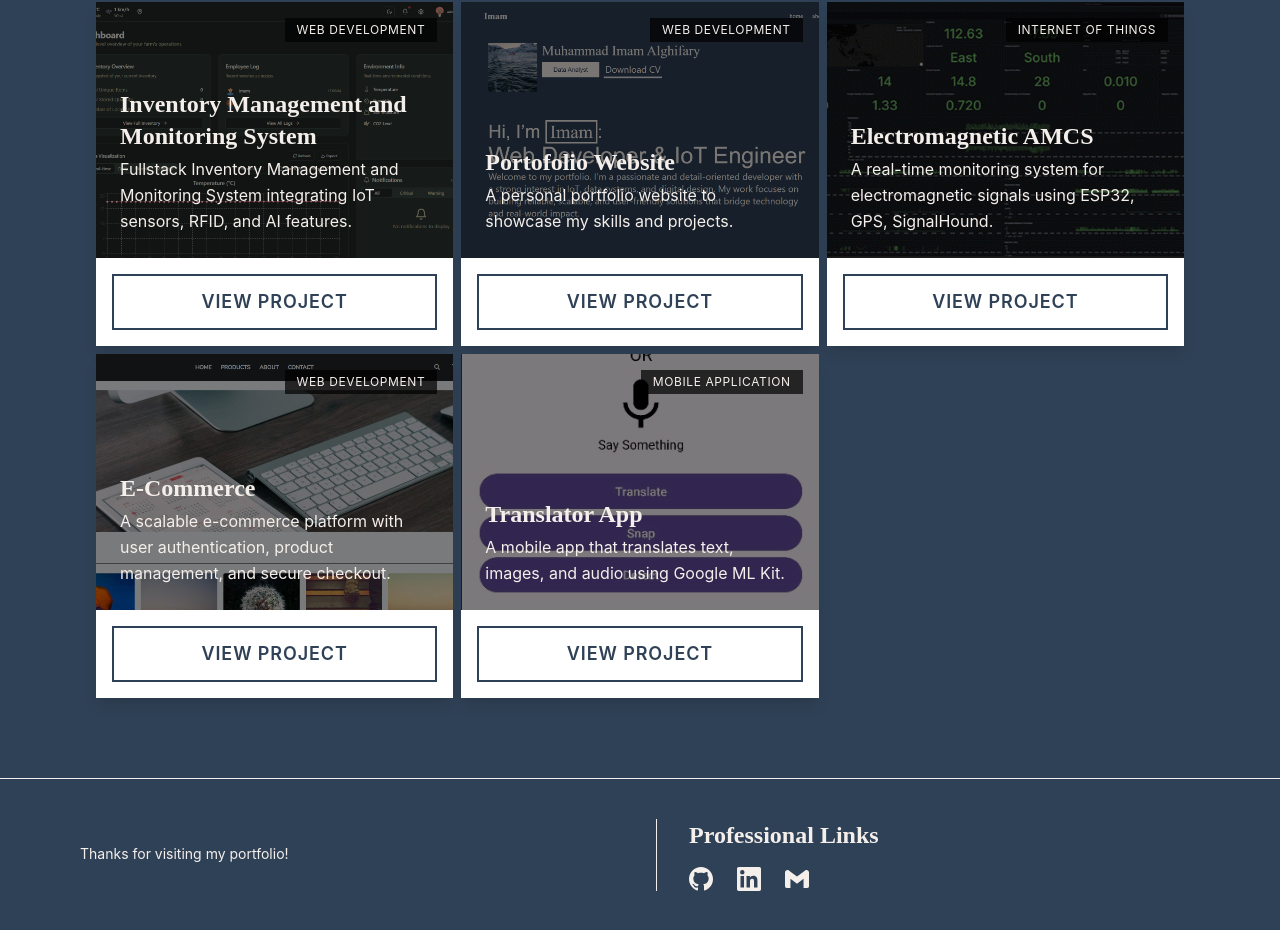
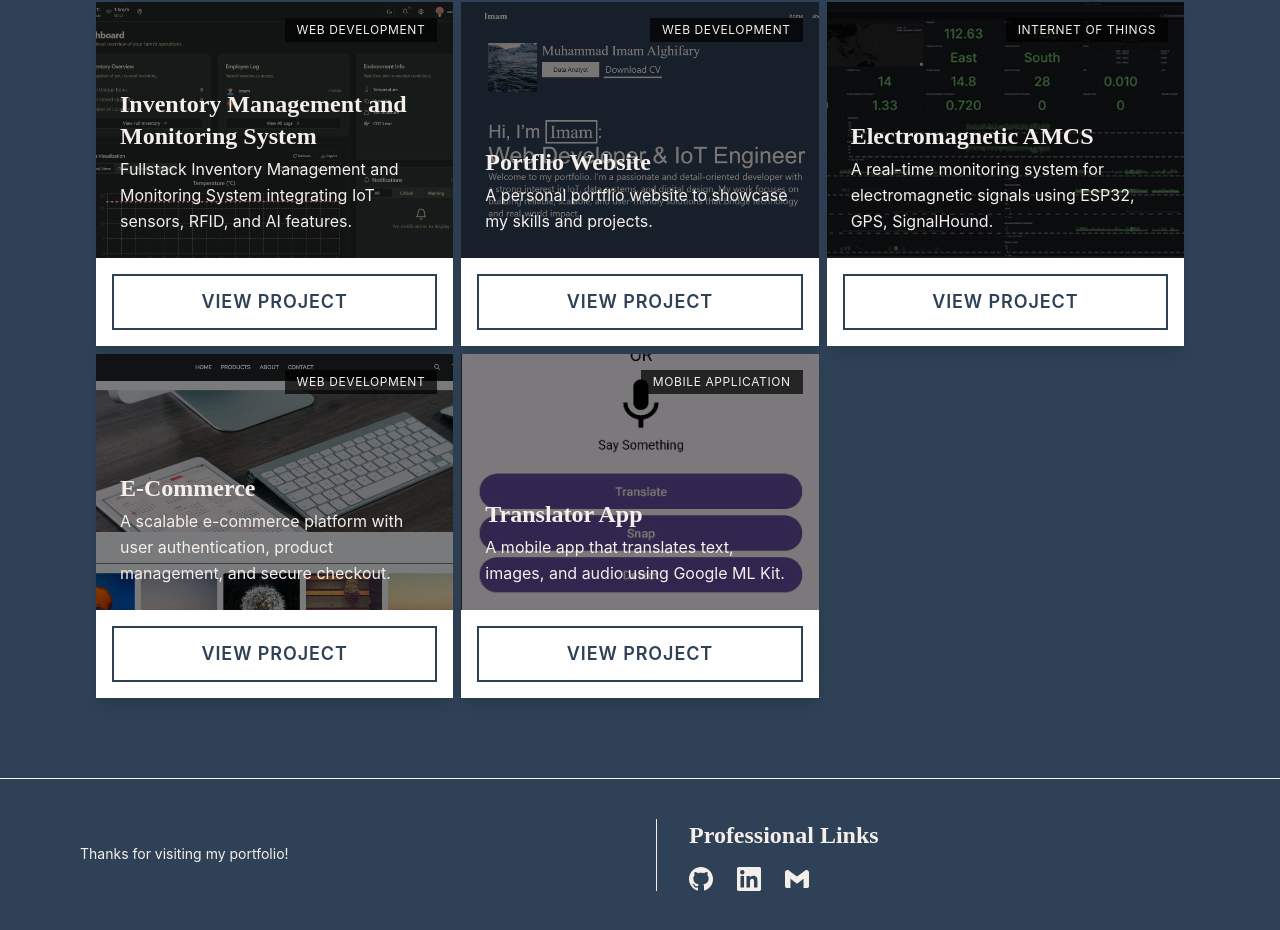
Before and after one commit to ImamAlghifary/my-porotfolio, a React (Vite) app: page / in a window 1280 px wide. Shown: the part 3124-4054 px from the top of the page. Built offline with nearby package versions, Linux system fonts and the light colour scheme.

Commit message:
add project

```diff
--- a/index.html
+++ b/index.html
@@ -4,7 +4,7 @@
     <meta charset="UTF-8" />
     <link rel="icon" type="image/svg+xml" href="I.png" />
     <meta name="viewport" content="width=device-width, initial-scale=1.0" />
-    <title>Imam's Portofolio</title>
+    <title>Imam's Portfolio</title>
   </head>
   <body>
     <div id="root"></div>
--- a/src/data/projectsData.js
+++ b/src/data/projectsData.js
@@ -10,8 +10,8 @@ const projects = [
     },
     {
       uuid: '2',
-      title: 'Portofolio Website',
-      description: 'A personal portfolio website to showcase my skills and projects.',
+      title: 'Portflio Website',
+      description: 'A personal portflio website to showcase my skills and projects.',
       techStack: ['React', 'Tailwind CSS', 'Vite'],
       image: 'project_1.png',
       link: 'https://github.com/ImamAlghifary/my-porotfolio.git',
```
Also changed, not shown: 1 other file (tests, documents, lock files or other folders).
